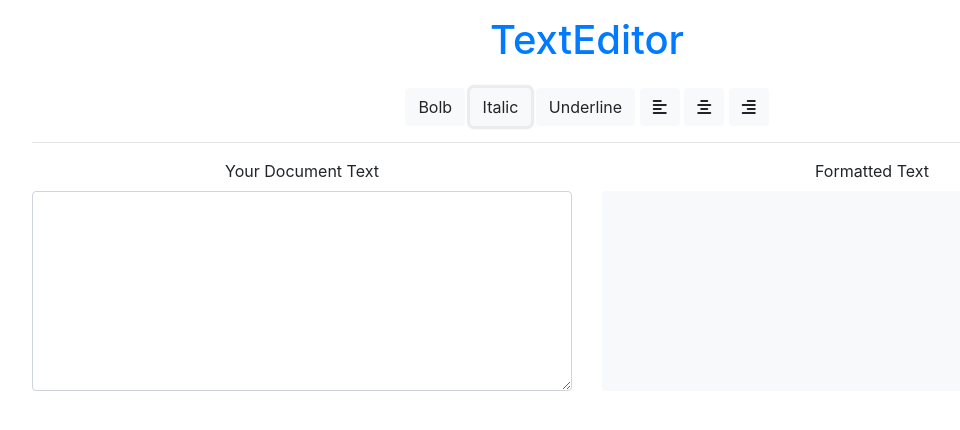
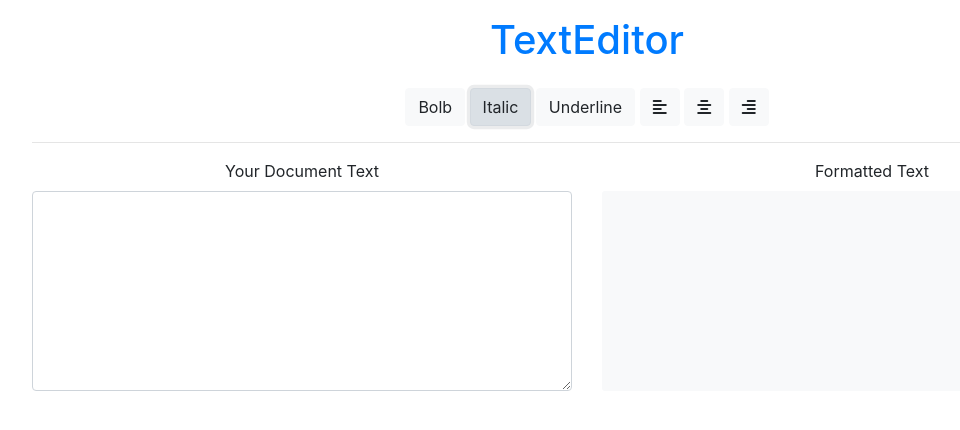
Before and after one commit to emorilebo/texxt_editor, a plain HTML site: page index.html in a window 1280 px wide. Both pictures are taken after a click on the button "Italic". Shown: the whole page, without its empty margins (53-1013 px from the left). Drawn offline with nearby package versions, Linux system fonts and the light colour scheme.

Commit message:
getting text to formatted italic

```diff
--- a/index.html
+++ b/index.html
@@ -29,7 +29,12 @@
           >
             Bolb
           </button>
-          <button id="italic" type="button" class="btn btn-light">
+          <button
+            id="italic"
+            onclick="makeItalic(this)"
+            type="button"
+            class="btn btn-light"
+          >
             Italic
           </button>
           <button id="underline" type="button" class="btn btn-light">
--- a/script.js
+++ b/script.js
@@ -31,7 +31,10 @@ function makeBold(elem) {
 /**
  * Toggle the italic class for the output text
  */
-function makeItalic(elem) {}
+function makeItalic(elem) {
+  elem.classList.toggle("active");
+  document.getElementById("text-output").classList.toggle("italic");
+}
 
 /**
  * Toggle the underline class for the output text
```
